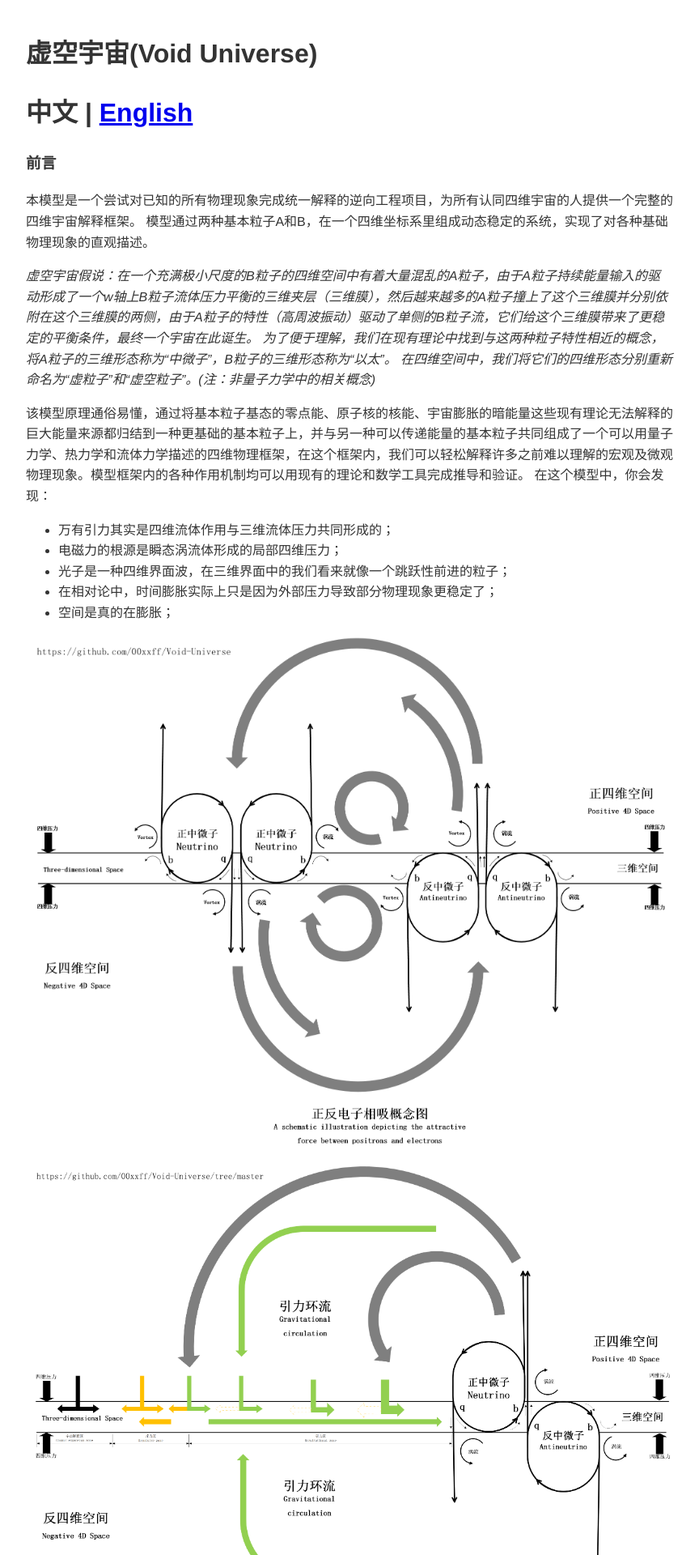
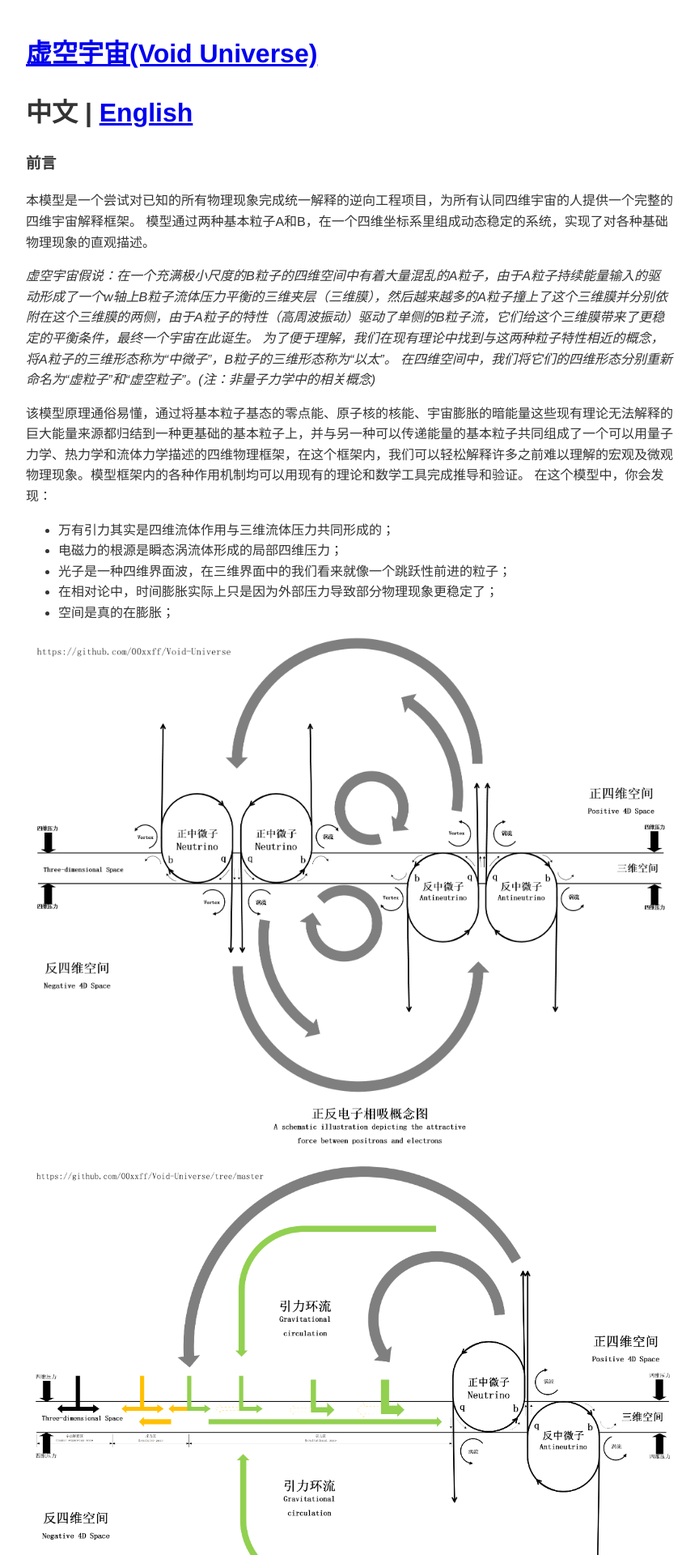
Before and after one commit to 00xxff/Void-Universe, a Jekyll site: the page built from README.md, in a window 1280 px wide. Shown: the top 1920 px of the page at 81% size, without its empty margins (208-1072 px from the left). Built offline with Jekyll 4.4.1, drawn with Linux system fonts in a browser that asks for light colours; our own code applies the rules of GitHub Pages for plain Markdown files.

Commit message:
GitHub Pages 模板调整

```diff
--- a/_layouts/default.html
+++ b/_layouts/default.html
@@ -78,7 +78,7 @@
 </head>
 <body>
     <header>
-        <h1>{{ site.title }}</h1>
+        <h1><a href="{{ '/' | relative_url }}">{{ site.title }}</a></h1>
     </header>
 
     <main>
@@ -86,7 +86,7 @@
     </main>
 
     <footer>
-        <p>© {{ 'now' | date: "%Y" }} {{ site.title }}</p>
+        <a href="https://github.com/00xxff/Void-Universe">© {{ 'now' | date: "%Y" }} {{ site.title }}</a>
     </footer>
 
     <!-- 动态替换 .md 为 .html -->
```
